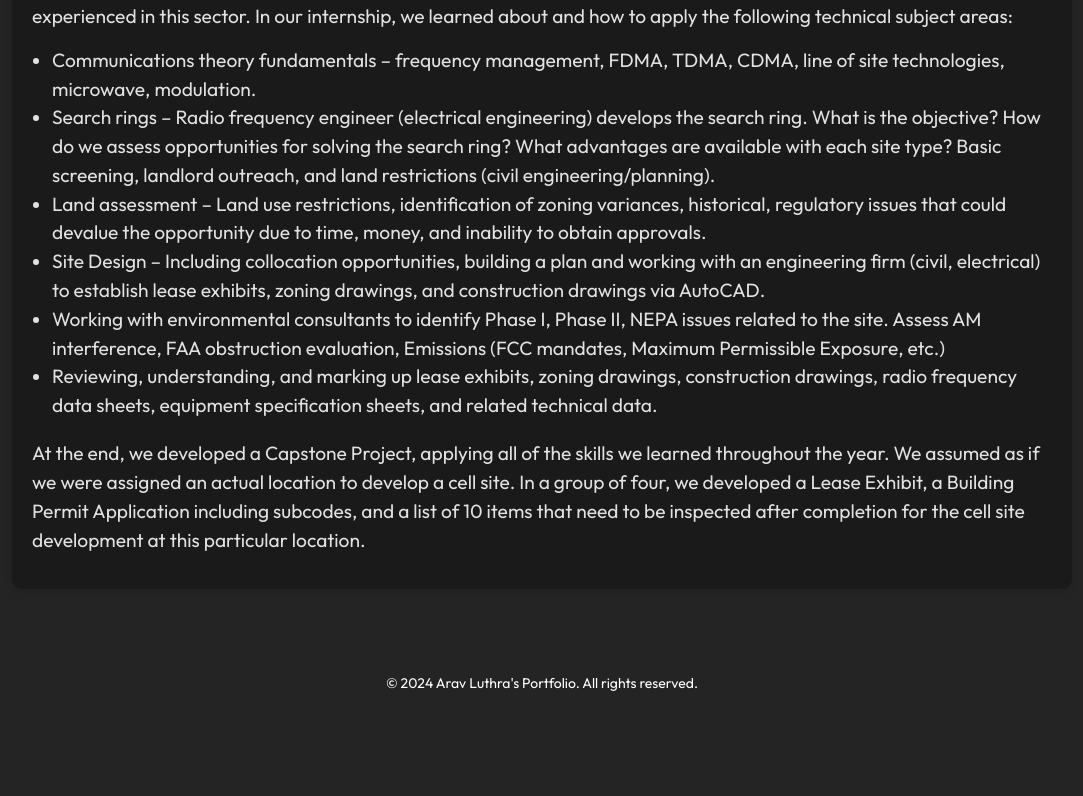
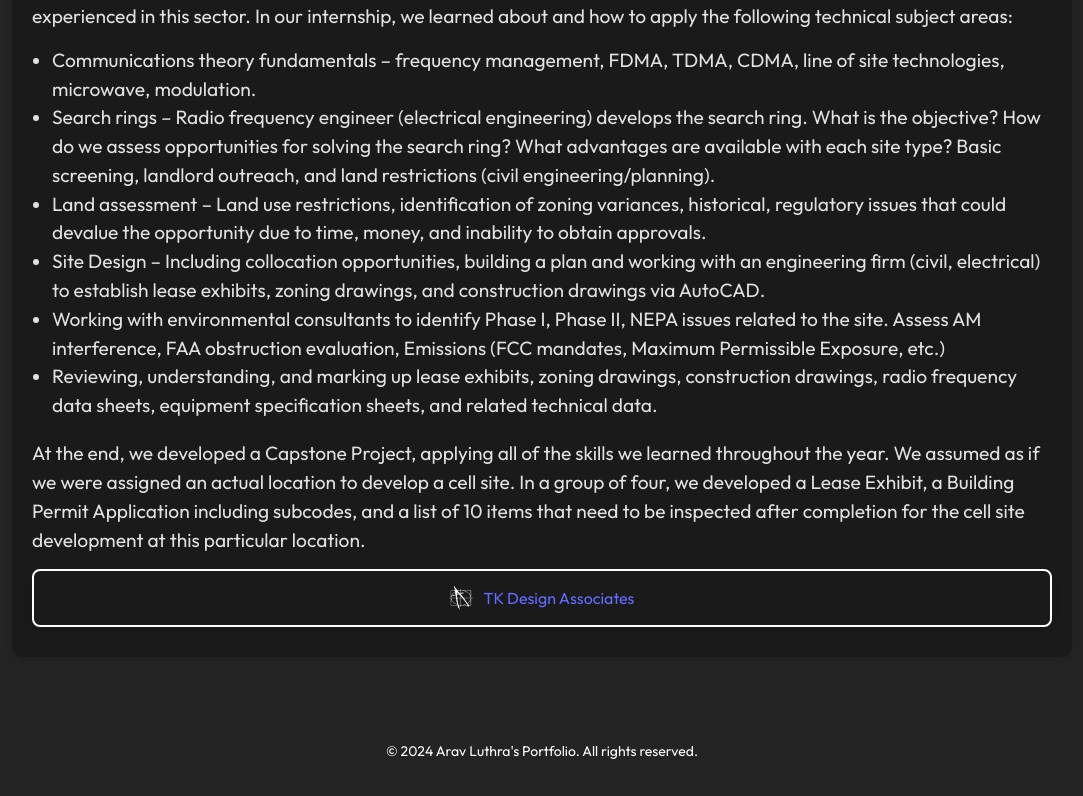
Before and after one commit to aluthra23/personal-website, a React (Vite) app: page /personal-website/experience in a window 1280 px wide. Shown: the part 895-1691 px from the top of the page, without its empty margins (98-1181 px from the left). Before the commit the page ends 1623 px from the top, so only its background shows below. Built offline with nearby package versions, Linux system fonts and the light colour scheme.

Commit message:
updated tk design website <a href>

```diff
--- a/src/components/experience/my_work/TKDesign.jsx
+++ b/src/components/experience/my_work/TKDesign.jsx
@@ -1,6 +1,7 @@
 // src/components/experience/my_work/TKDesign.jsx
 import React from 'react';
 import { getImageUrl } from '../../../utils';
+import LinkCard from '../../projects/LinkCard';
 
 const TKDesign = () => {
   return (
@@ -28,6 +29,13 @@ const TKDesign = () => {
       </ul>
 
       <p className="project-description">At the end, we developed a Capstone Project, applying all of the skills we learned throughout the year. We assumed as if we were assigned an actual location to develop a cell site. In a group of four, we developed a Lease Exhibit, a Building Permit Application including subcodes, and a list of 10 items that need to be inspected after completion for the cell site development at this particular location.</p>
+
+      <LinkCard
+        text="TK Design Associates"
+        url="https://tkdesignassociates.com/"
+        icon={getImageUrl("TK_Design_Logo.png")}
+        hoverColor="#53B4B4"
+      />
     </div>
   );
 };
```
